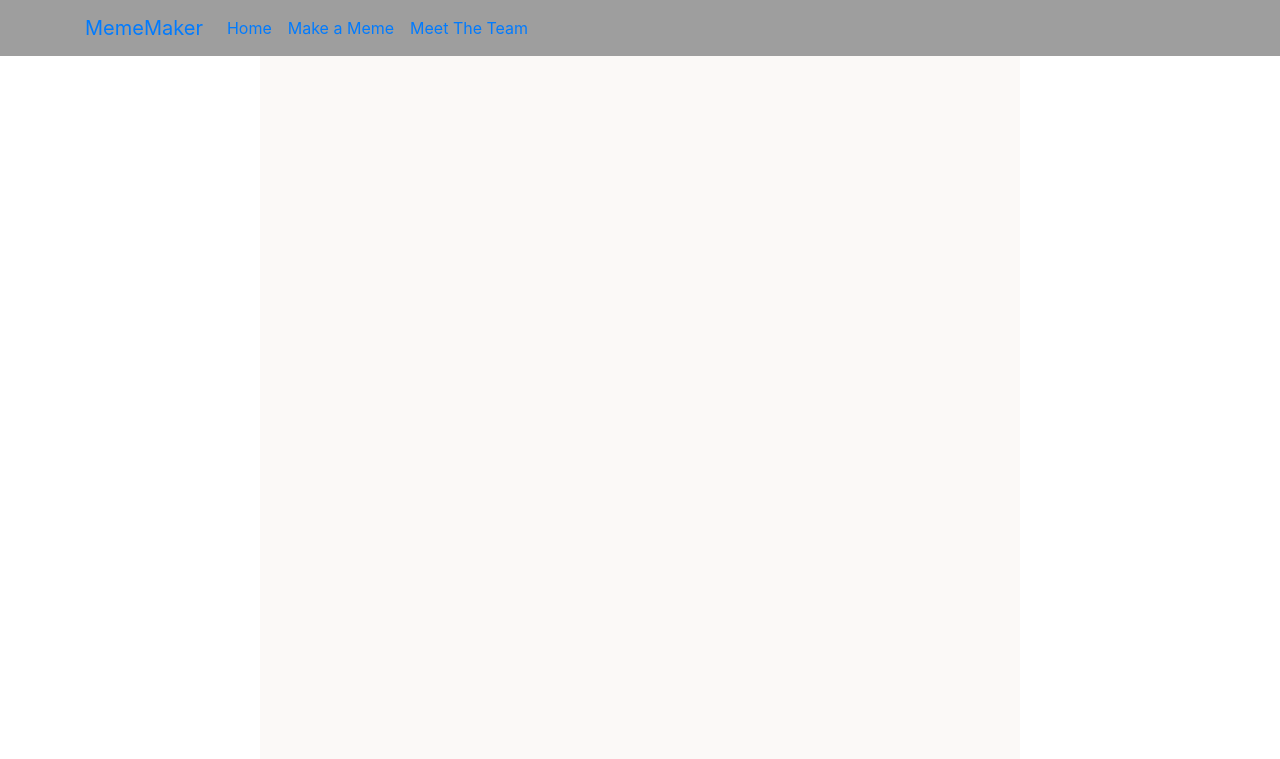
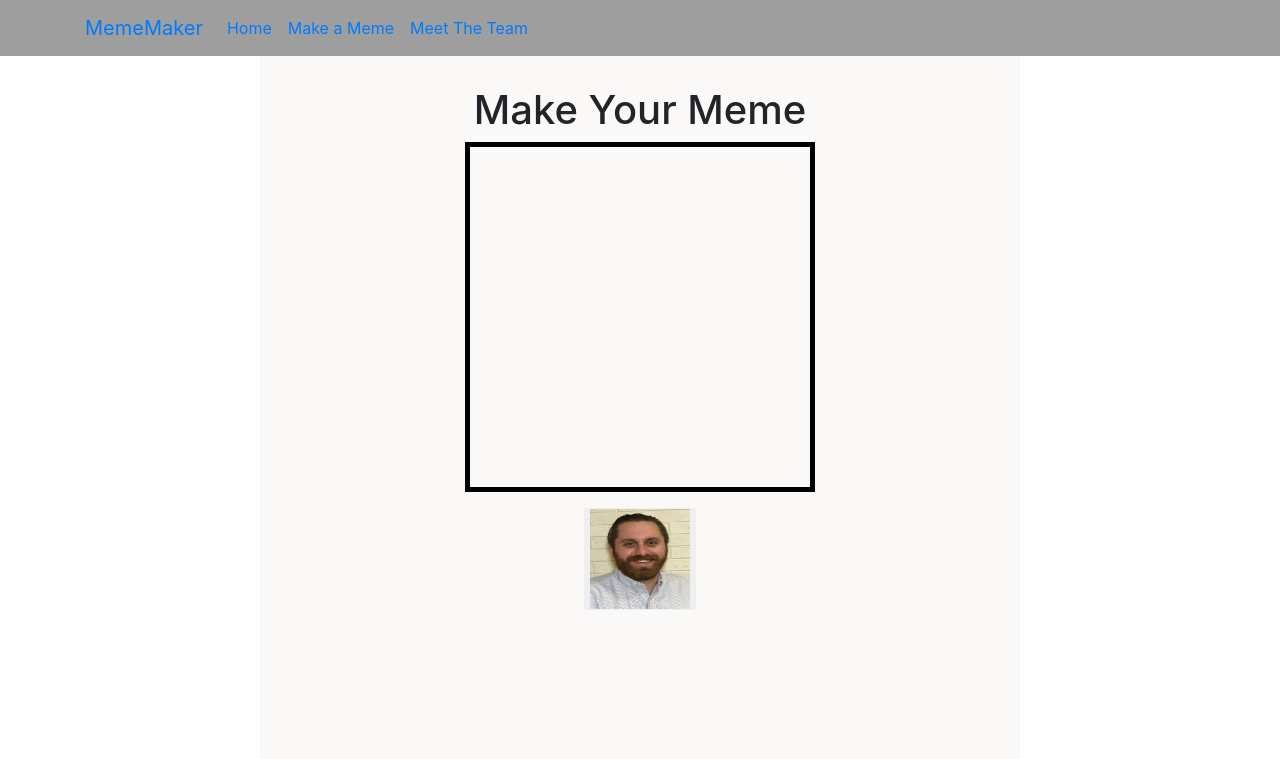
Before and after one commit to Trevorstrobel/CSCI4710_6710_Group10, a Flask app: page /makeMeme in a window 1280 px wide. Shown: the top 759 px of the page. Run offline with Flask 2, Linux system fonts and the light colour scheme; some libraries are stand-ins or nearby versions.

Commit message:
Added text to home.html and a button that navigates to make_meme.html. Started work on make_meme.html, added title, frame for meme preview, and allowed selection of an image to be displayed in the preview frame.

```diff
--- a/final_project/MemeMaker/mememaker/templates/make_meme.html
+++ b/final_project/MemeMaker/mememaker/templates/make_meme.html
@@ -5,6 +5,32 @@ Date:                  4/22/21
 {% extends "layout.html" %}
 {% block content %}
 
+<head>
+    <style>
+    h1 {text-align: center;}
+    div {text-align: center;}
+    button {border: none;}
+    </style>
+</head>
 
+<div class = "container" style= "margin-top: 10%;">
+        <div class="centered">
+            <h1>Make Your Meme</h1>
+        </div>
+        <div class = "container" style="border: 5px solid rgb(0, 0, 0); height: 350px; width: 350px;  padding: 0vh;">
+            <img src="{{ url_for('static', filename='trev_headshot.png') }}" alt="Trevor's Headshot" id="sample1" width="340px" height="340px" style="display: none;">
+        </div>
+        <div class = "container" style="padding: 2vh;">
+            <button id="sample1Button" onclick="showImage('sample1')">
+                <img src="{{ url_for('static', filename='trev_headshot.png') }}" alt="Trevor's Headshot" width="100" height="100">
+            </button>
+        </div>
+
+        <script>
+            function showImage(imageId) {
+                document.getElementById(imageId).style.display = "block"
+            }
+        </script>
+</div>
 
 {% endblock content %}
```
Also changed, not shown: final_project/MemeMaker/mememaker/templates/home.html (+19 -1 lines), final_project/MemeMaker/mememaker/templates/team.html (+7 -1 lines), final_project/MemeMaker/mememaker/templates/layout.html (line endings or trailing spaces).
